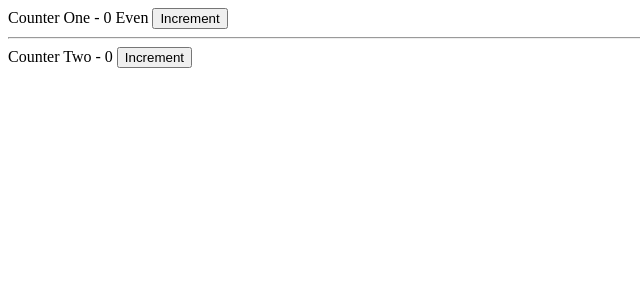
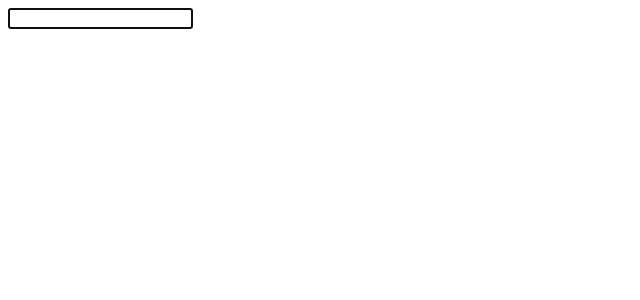
Before and after one commit to MrTwinkleSharma/Full-Stack-React, a React (Create React App) app in the folder tut-app/: page / in a window 1280 px wide. Shown: the top 300 px of the page, without its empty margins (0-640 px from the left). Built offline with nearby package versions, Linux system fonts and the light colour scheme.

Commit message:
useRef Demo I

```diff
--- a/tut-app/src/components/App.jsx
+++ b/tut-app/src/components/App.jsx
@@ -1,5 +1,5 @@
 import React from 'react';
-import UseMemo from './UseMemo.jsx';
+import UseMemo from './UseRef.jsx';
 
 function App(){
 
--- a/tut-app/src/components/UseMemo.jsx
+++ /dev/null
@@ -1,25 +0,0 @@
-import React, { useMemo, useState} from 'react';
-
-
-function UseMemo(){
-
-        const[counterOne,setCounterOne] = useState(0);
-        const [counterTwo, setCounterTwo] = useState(0);
-
-        const isEven = useMemo(() => {
-                let i = 0;
-                while (i<2000000000) i++;
-                return counterOne%2===0;
-        }, [counterOne]);
-
-        //Now isEven will get cached value if counterOne is not changed during render
-
-        return <>
-        <span> Counter One - {counterOne} {isEven ? "Even" : "Odd"} <button onClick={()=>setCounterOne(prevState=>prevState+1)}>Increment</button> </span>
-        <hr/>
-        <span> Counter Two - {counterTwo} <button onClick={()=>setCounterTwo(prevState=>prevState+1)}>Increment</button> </span>
-        </>
-
-}
-
-export default UseMemo;
--- /dev/null
+++ b/tut-app/src/components/UseRef.jsx
@@ -0,0 +1,20 @@
+import React, { useRef, useEffect} from 'react';
+
+
+function UseRef(){
+
+
+        const myInputRef = useRef(null);
+
+        //this function call is for only once when the component gets mounted into DOM
+        useEffect(() => {
+              myInputRef.current.focus();
+        }, []);
+
+        return <>
+        <input type="text" ref={myInputRef}/>
+        </>
+
+}
+
+export default UseRef;
```
